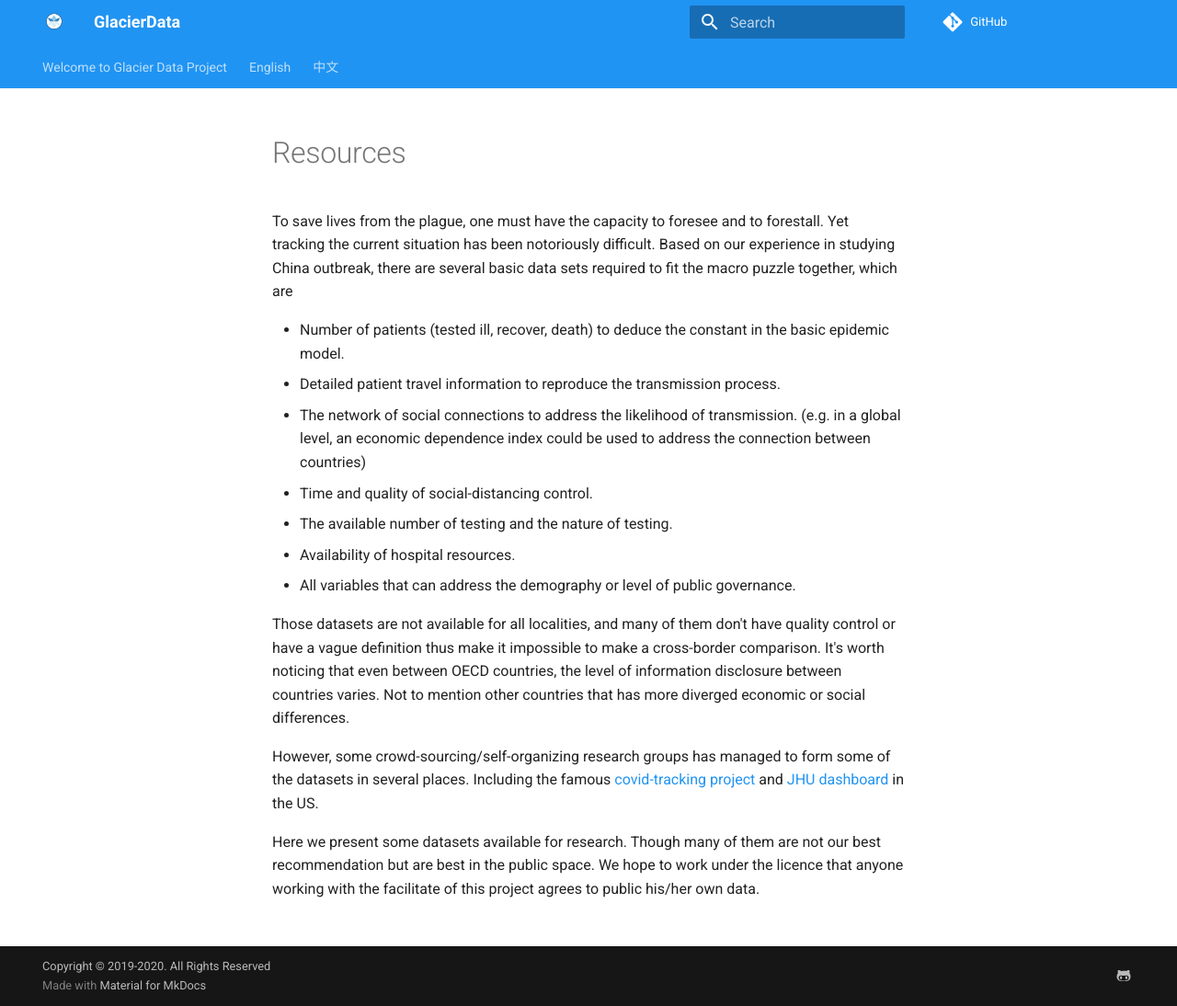
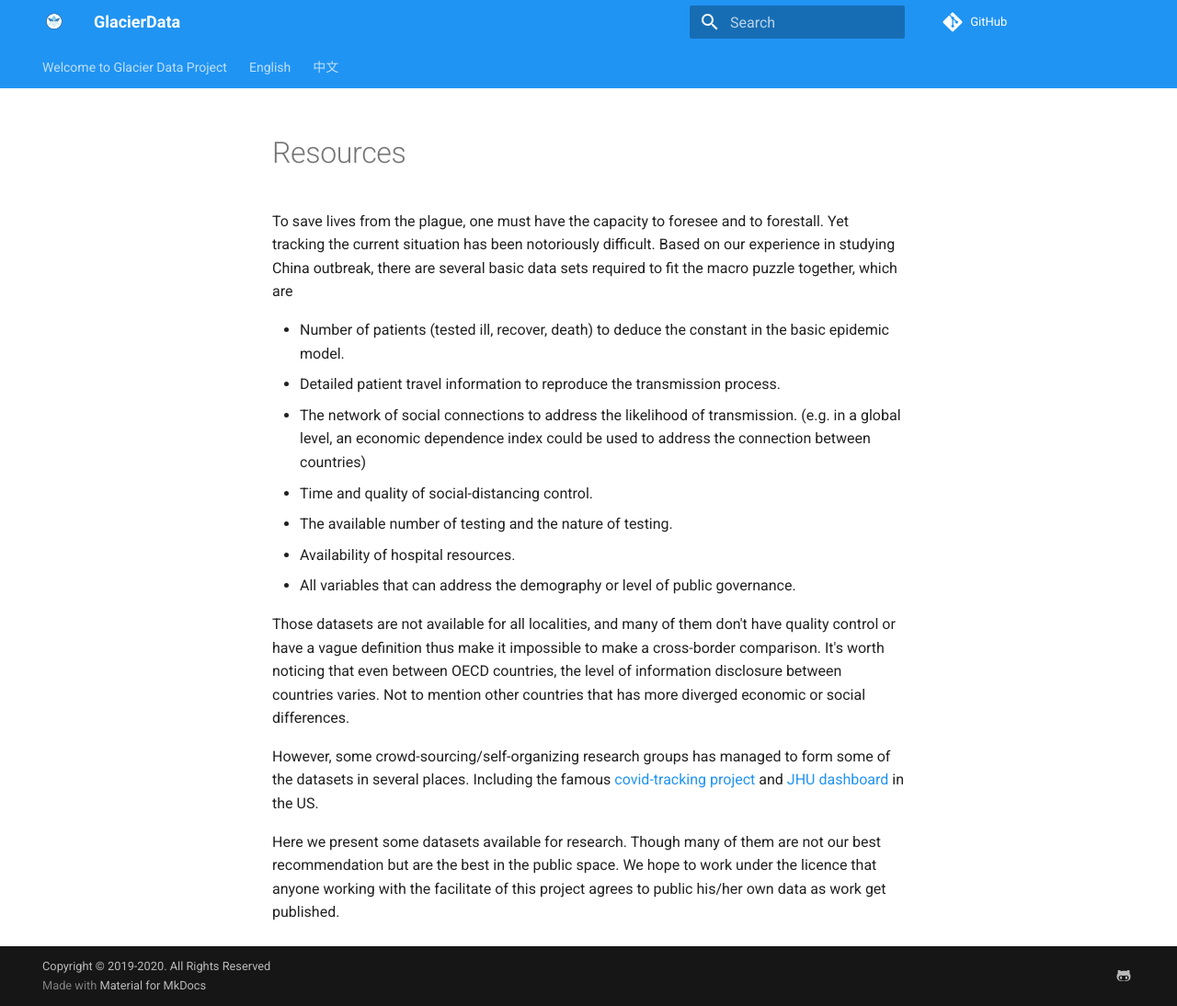
Before and after one commit to Glacier-Ice/data-sci-api, an MkDocs documentation site: the page built from docs/docs/EN/resources.md, in a window 1280 px wide and 1094 px high. Shown: the whole window at 92% size. Built offline with MkDocs 1.6.1 and Material for MkDocs 9.7.7, drawn with Linux system fonts in a browser that asks for light colours; nearby versions of some CDN libraries; library files that are not in the unit come from our copies; comment, search, counter and statistics services are not loaded.

Commit message:
Update resources.md

```diff
--- a/docs/docs/EN/resources.md
+++ b/docs/docs/EN/resources.md
@@ -14,7 +14,7 @@ It's worth noticing that even between OECD countries, the level of information d
 
 However, some crowd-sourcing/self-organizing research groups has managed to form some of the datasets in several places. Including the famous [covid-tracking project](https://covidtracking.com/) and [JHU dashboard](http://gisanddata.maps.arcgis.com/apps/opsdashboard/index.html) in the US.
 
-Here we present some datasets available for research. Though many of them are not our best recommendation but are best in the public space.
-We hope to work under the licence that anyone working with the facilitate of this project agrees to public his/her own data.
+Here we present some datasets available for research. Though many of them are not our best recommendation but are the best in the public space.
+We hope to work under the licence that anyone working with the facilitate of this project agrees to public his/her own data as work get published.
 
-<add>
+<add data sources>
```
